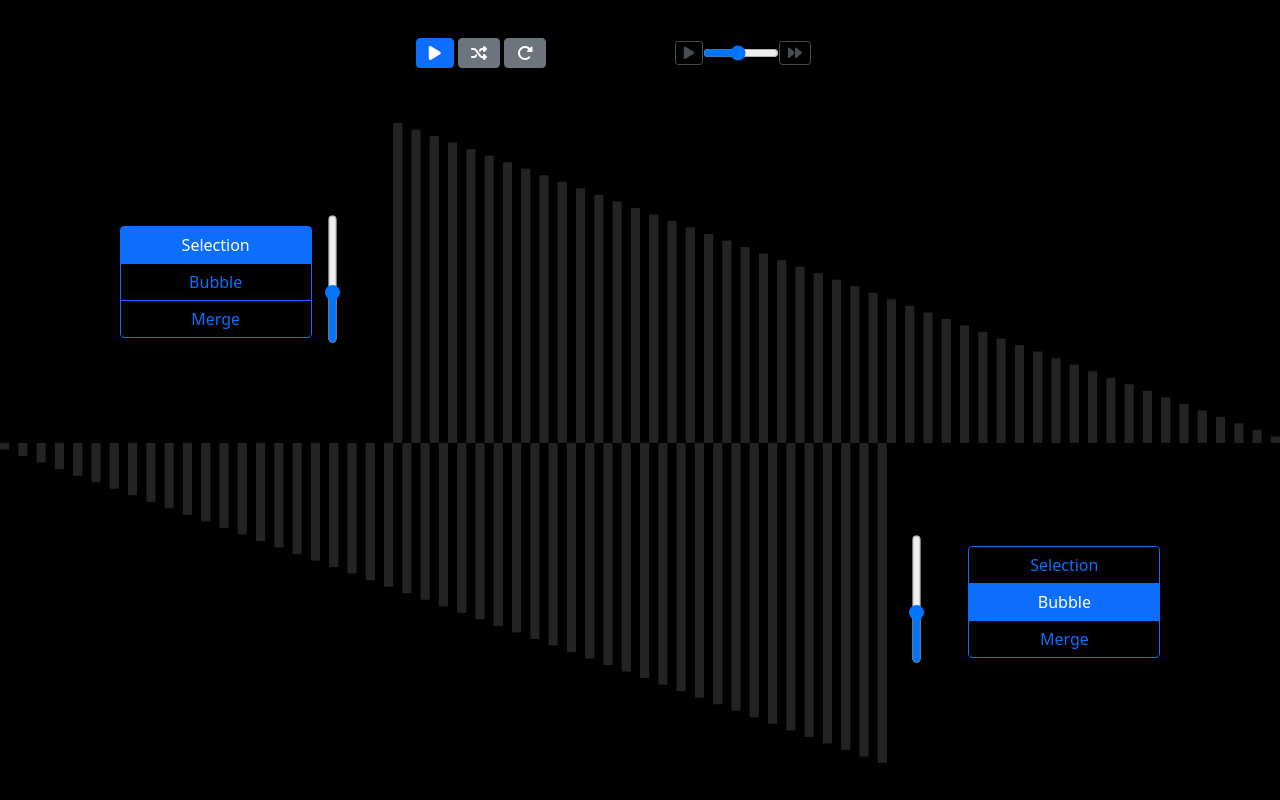
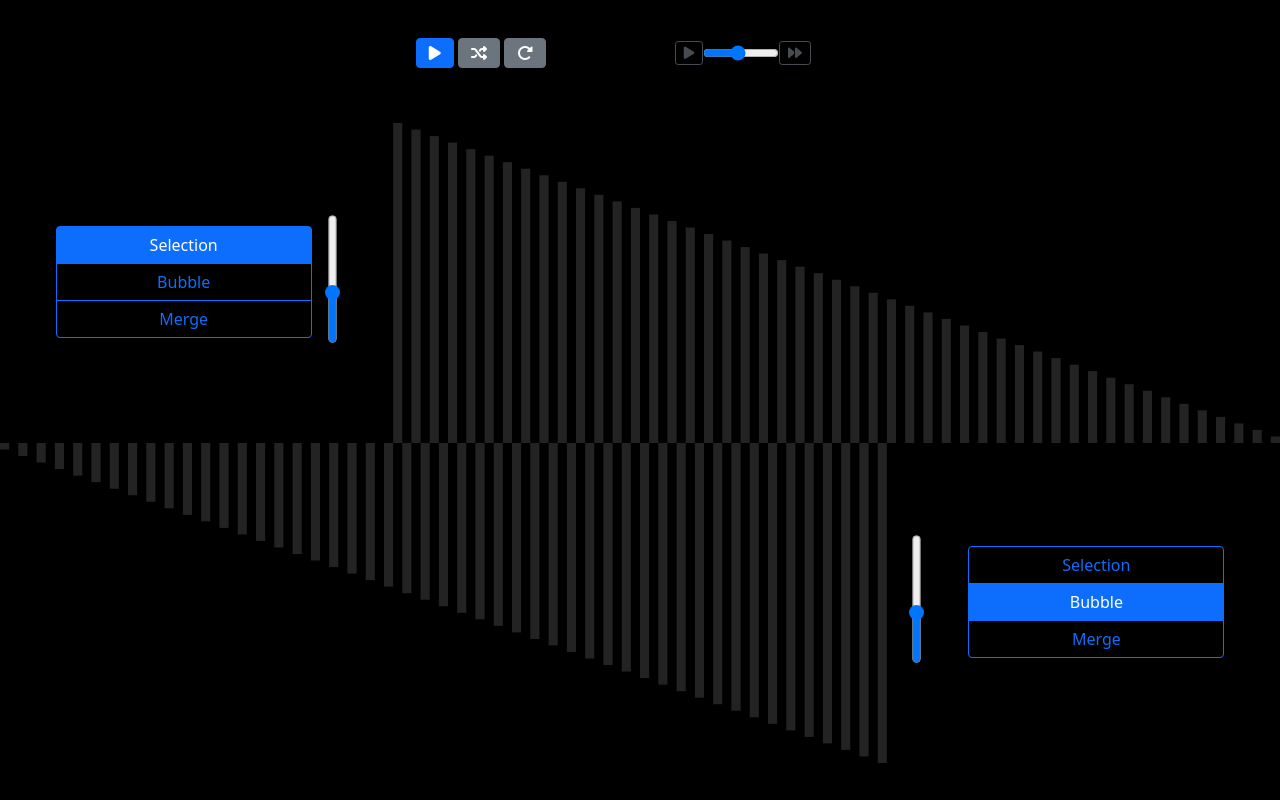
Before and after one commit to FrodeBerg/Sort, a plain HTML site: page index.html in a window 1280 px wide. Drawn offline with nearby package versions, Linux system fonts and the light colour scheme.

Commit message:
Add files via upload

```diff
--- a/index.html
+++ b/index.html
@@ -36,15 +36,15 @@
         </ul>
 
         <ul class="row1">
-            <div class="btn-group-vertical" role="group" aria-label="Basic radio toggle button group" id="select1" style="width: 15%;">
+            <div class="btn-group-vertical" role="group" aria-label="Basic radio toggle button group" id="select1" style="width: 20%;">
                 <input type="radio" class="btn-check" name="select1" id="selection1" autocomplete="off" value="1" checked>
-                <label class="btn btn-outline-primary" for="selection1">Selection</label>
+                <label class="btn btn-outline-primary" for="selection1" style="word-wrap: break-word;">Selection</label>
 
                 <input type="radio" class="btn-check" name="select1" id="bubble1" autocomplete="off" value="2">
-                <label class="btn btn-outline-primary" for="bubble1">Bubble</label>
+                <label class="btn btn-outline-primary" for="bubble1" style="word-wrap: break-word;">Bubble</label>
 
                 <input type="radio" class="btn-check" name="select1" id="merge1" autocomplete="off" value="3">
-                <label class="btn btn-outline-primary" for="merge1">Merge</label>
+                <label class="btn btn-outline-primary" for="merge1" style="word-wrap: break-word;">Merge</label>
             </div>
            <li class="slider1">
                  <input id="number1" type="range" value="7" min="2" max="15" style="transform: rotate(-90deg) translateY(-300%);">
@@ -67,15 +67,15 @@
                 <input id="number2" type="range" value="7" min="2" max="15" style="transform: rotate(-90deg) translateY(-300%);">
             </div>
 
-            <div class="btn-group-vertical" role="group" aria-label="Basic radio toggle button group" id="select2" style="width: 15%;">
+            <div class="btn-group-vertical" role="group" aria-label="Basic radio toggle button group" id="select2" style="width: 20%;">
                 <input type="radio" class="btn-check" name="select2" id="selection" autocomplete="off" value="1">
-                <label class="btn btn-outline-primary" for="selection">Selection</label>
+                <label class="btn btn-outline-primary" for="selection" style="word-wrap: break-word;">Selection</label>
 
                 <input type="radio" class="btn-check" name="select2" id="bubble" autocomplete="off" value="2" checked>
-                <label class="btn btn-outline-primary" for="bubble">Bubble</label>
+                <label class="btn btn-outline-primary" for="bubble" style="word-wrap: break-word;">Bubble</label>
 
                 <input type="radio" class="btn-check" name="select2" id="merge" autocomplete="off" value="3">
-                <label class="btn btn-outline-primary" for="merge">Merge</label>
+                <label class="btn btn-outline-primary" for="merge" style="word-wrap: break-word;">Merge</label>
             </div>
         </div>
 
```
